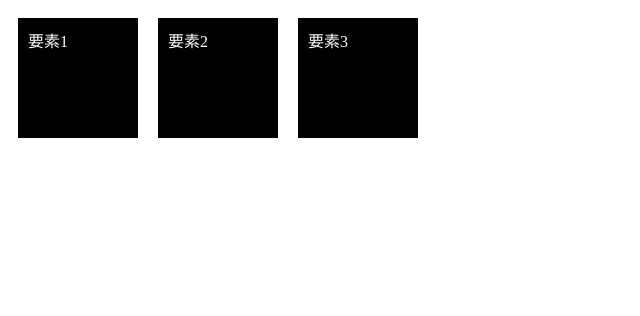
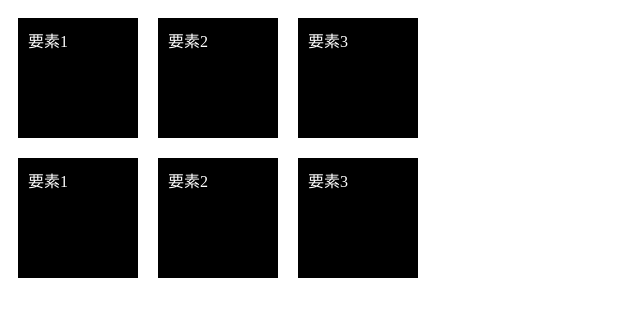
Before and after one commit to yuri-s7/git-practice-1, a plain HTML site: page git-practice/index.html in a window 1280 px wide. Shown: the whole page, without its empty margins (0-640 px from the left). Drawn offline with Linux system fonts and the light colour scheme.

Commit message:
index編集

```diff
--- a/git-practice/index.html
+++ b/git-practice/index.html
@@ -16,6 +16,11 @@
   <div class="small">要素2</div>
   <div class="small">要素3</div>
 </div>
+<div class="big">
+  <div class="small">要素1</div>
+  <div class="small">要素2</div>
+  <div class="small">要素3</div>
+</div>
 
 </body>
 
```
